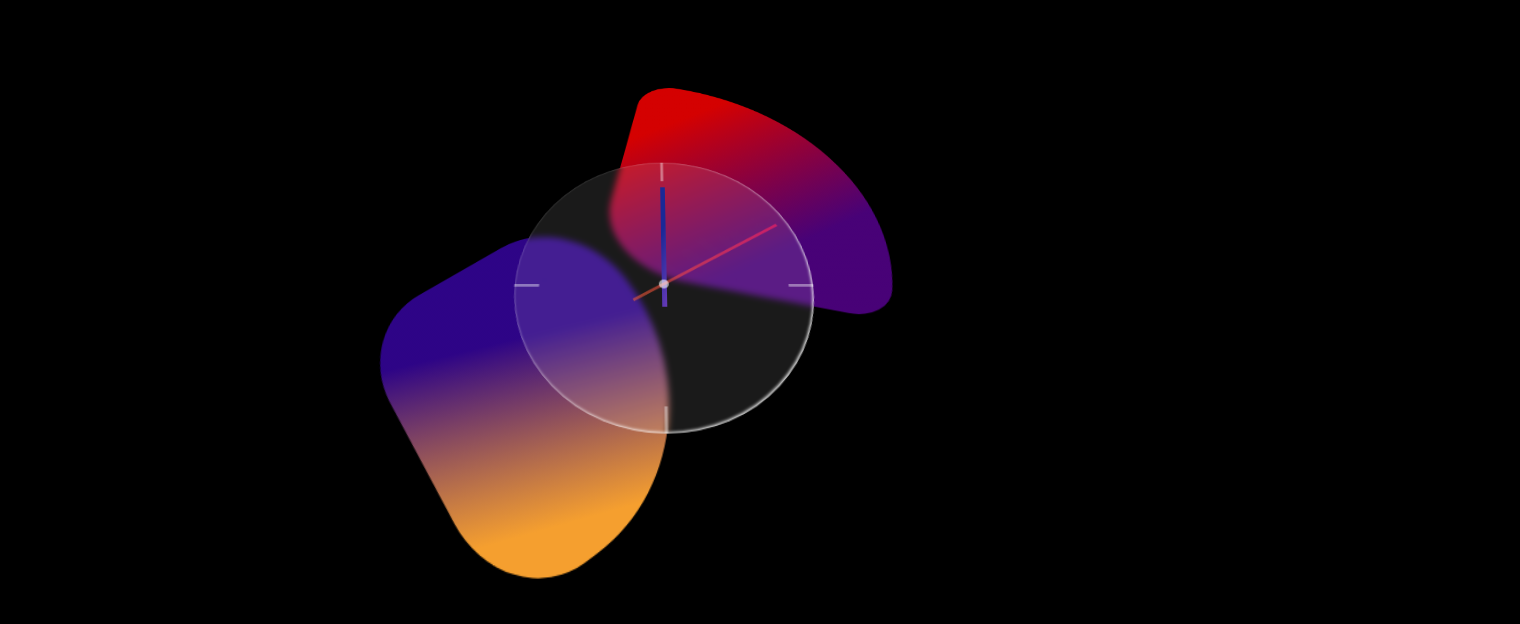
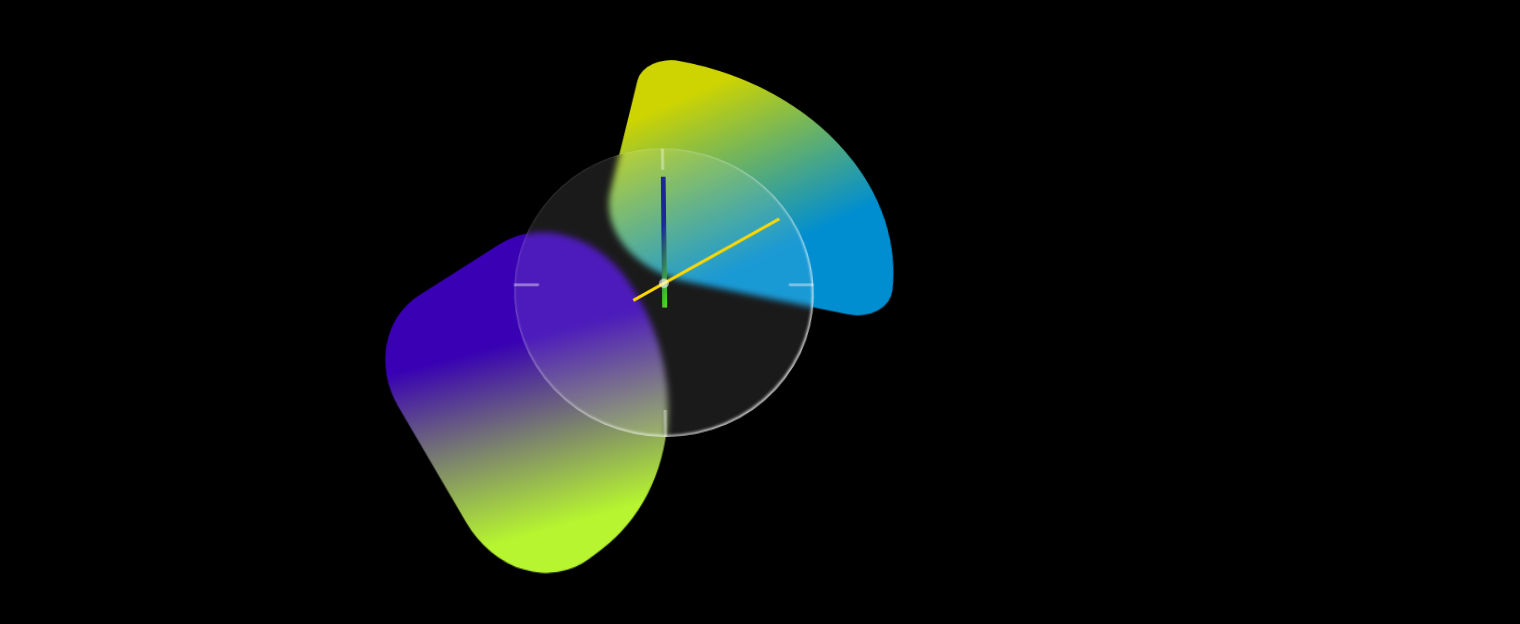
Before and after one commit to Luayabbas1981/Wanduhr, a plain HTML site: page index.html in a window 1280 px wide. Shown: the part 115-739 px from the top of the page, 1520 px wide, since content can reach past the window. Drawn offline with Linux system fonts and the light colour scheme.

Commit message:
edit-colors

```diff
--- a/watch.css
+++ b/watch.css
@@ -11,8 +11,8 @@ body {
   height: 250px;
   background: linear-gradient(
     322deg,
-    rgba(88, 2, 146, 0.817) 30%,
-    rgba(248, 1, 1, 0.856) 82%
+    rgba(0, 174, 255, 0.817) 30%,
+    rgba(240, 248, 1, 0.856) 82%
   );
   top: 19%;
   left: 48%;
@@ -25,8 +25,8 @@ body {
   height: 300px;
   background: linear-gradient(
     20deg,
-    rgba(57, 5, 168, 0.8) 36%,
-    rgb(245, 159, 47) 84%
+    rgba(71, 1, 224, 0.8) 36%,
+    rgb(182, 245, 47) 84%
   );
   top: 43%;
   left: 33%;
@@ -36,7 +36,7 @@ body {
 section {
   position: relative;
   height: 100vh;
-  transform: rotateX(25deg);
+  transform: rotateX(15deg);
 }
 .frame {
   position: relative;
@@ -98,7 +98,7 @@ section {
   top: 33px;
   left: 148px;
 
-  background: linear-gradient(286deg, #673ab7 0%, #1a2997 62%);
+  background: linear-gradient(286deg, #53e211 0%, #1a2997 62%);
   animation: tic 1800s infinite;
   animation-timing-function: steps(60);
   transform-origin: center 84%;
@@ -109,7 +109,7 @@ section {
   width: 3px;
   top: 11px;
   left: 148px;
-  background: linear-gradient(193deg, rgb(233 30 99 / 73%) 0%, #ff980073 160%);
+  background: gold;
   animation: tic 30s infinite;
   animation-timing-function: steps(60);
   transform-origin: center 80%;
```
